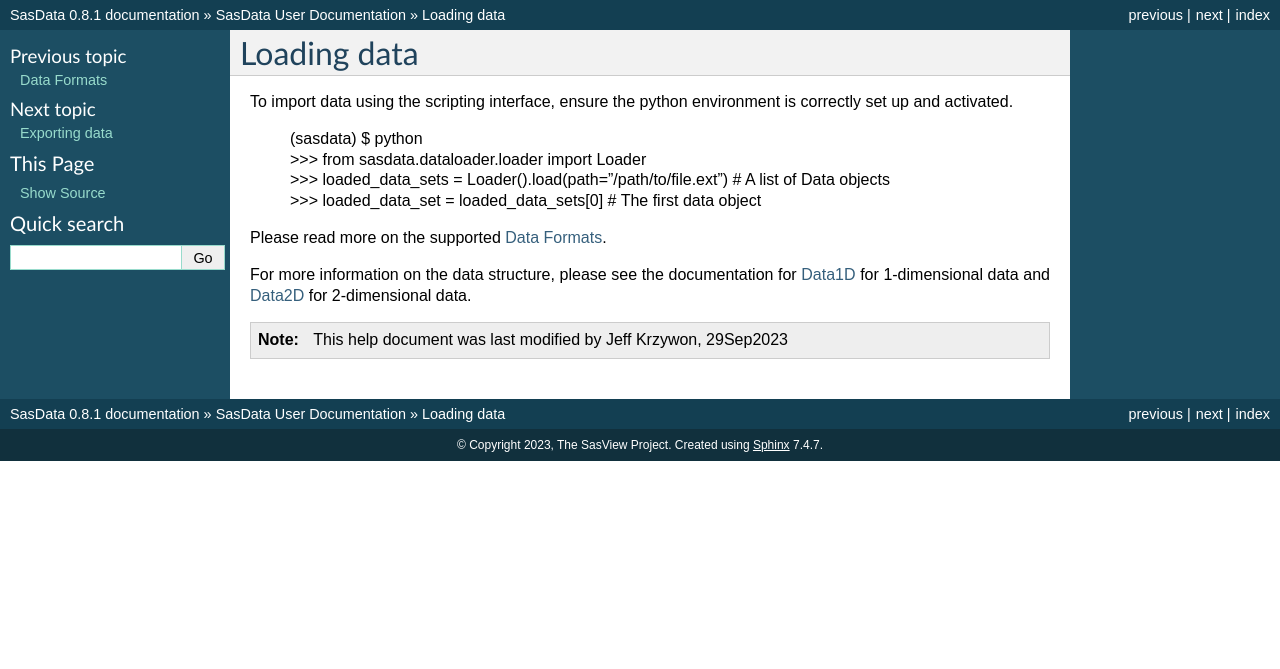
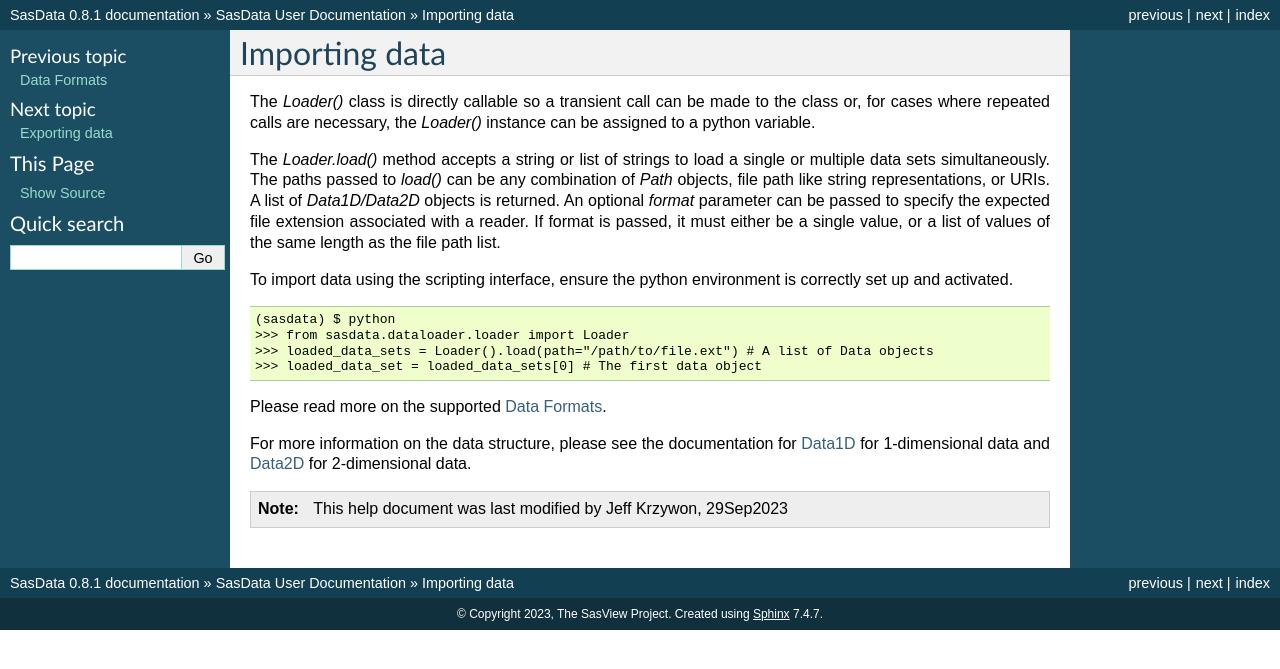
Before and after one commit to SasView/sasdata, a Sphinx documentation site: the page built from docs/source/user/data/data_import_help.rst, in a window 1280 px wide. Shown: the top 669 px of the page. Built offline with Sphinx 7.4.7, drawn with Linux system fonts in a browser that asks for light colours; pages that are not in the unit, such as notebooks, are missing from menus.

Commit message:
Better formatting of data import

```diff
--- a/docs/source/user/data/data_import_help.rst
+++ b/docs/source/user/data/data_import_help.rst
@@ -1,16 +1,26 @@
 .. data_import_help.rst
 
-.. _Loading_data:
+.. _Importing_data:
 
-Loading data
+Importing data
 ============
+
+The `Loader()` class is directly callable so a transient call can be made to the class or, for cases where repeated calls
+are necessary, the `Loader()` instance can be assigned to a python variable.
+
+The `Loader.load()` method accepts a string or list of strings to load a single or multiple data sets simultaneously. The
+paths passed to `load()` can be any combination of `Path` objects, file path like string representations, or URIs. A list of `Data1D/Data2D`
+objects is returned. An optional `format` parameter can be passed to specify the expected file extension associated with
+a reader. If format is passed, it must either be a single value, or a list of values of the same length as the file path list.
 
 To import data using the scripting interface, ensure the python environment is correctly set up and activated.
 
-    | (sasdata) $ python
-    | >>> from sasdata.dataloader.loader import Loader
-    | >>> loaded_data_sets = Loader().load(path="/path/to/file.ext") # A list of Data objects
-    | >>> loaded_data_set = loaded_data_sets[0] # The first data object
+.. code-block:: RST
+
+    (sasdata) $ python
+    >>> from sasdata.dataloader.loader import Loader
+    >>> loaded_data_sets = Loader().load(path="/path/to/file.ext") # A list of Data objects
+    >>> loaded_data_set = loaded_data_sets[0] # The first data object
 
 Please read more on the supported :ref:`formats`.
 
```
